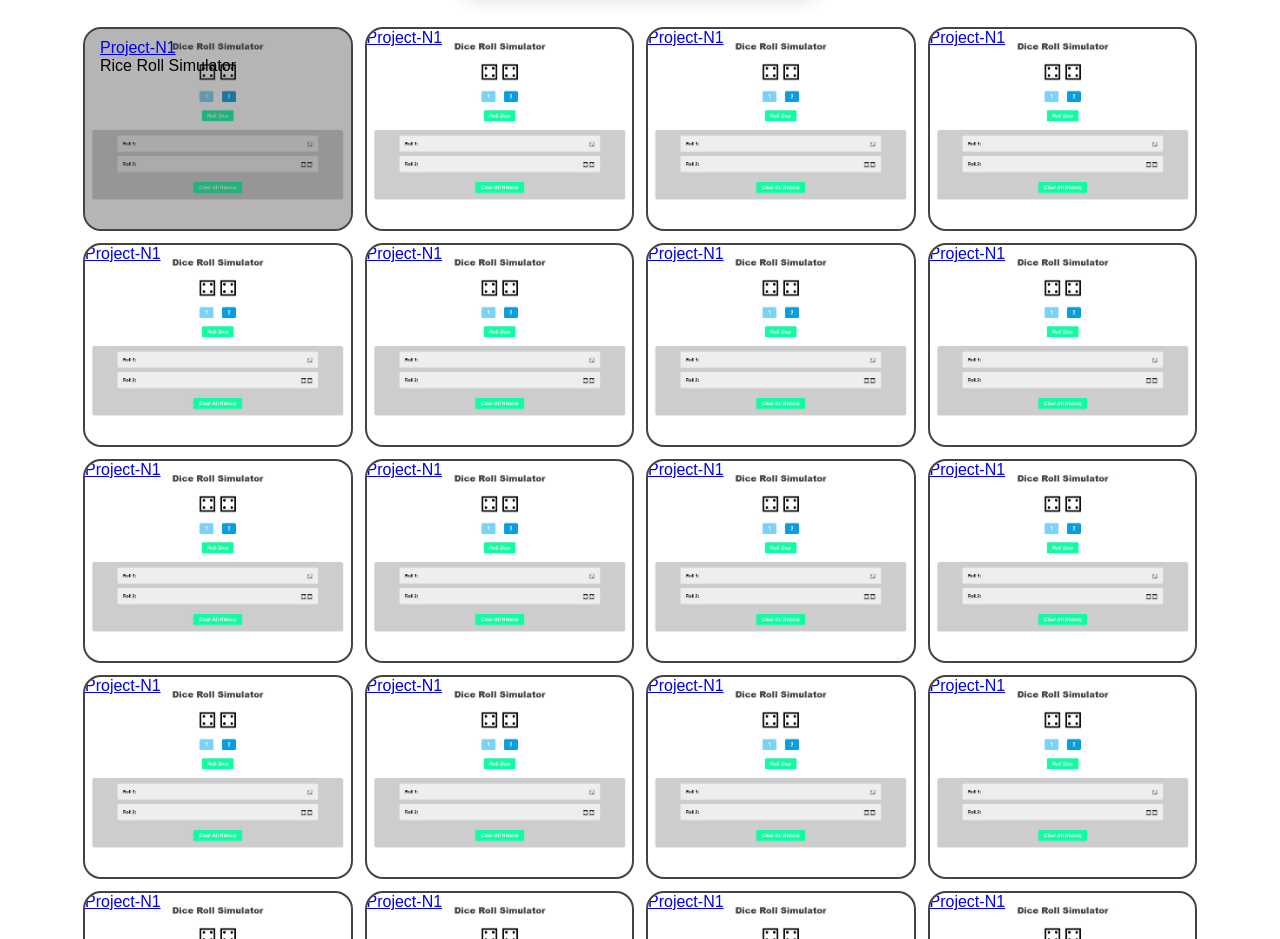
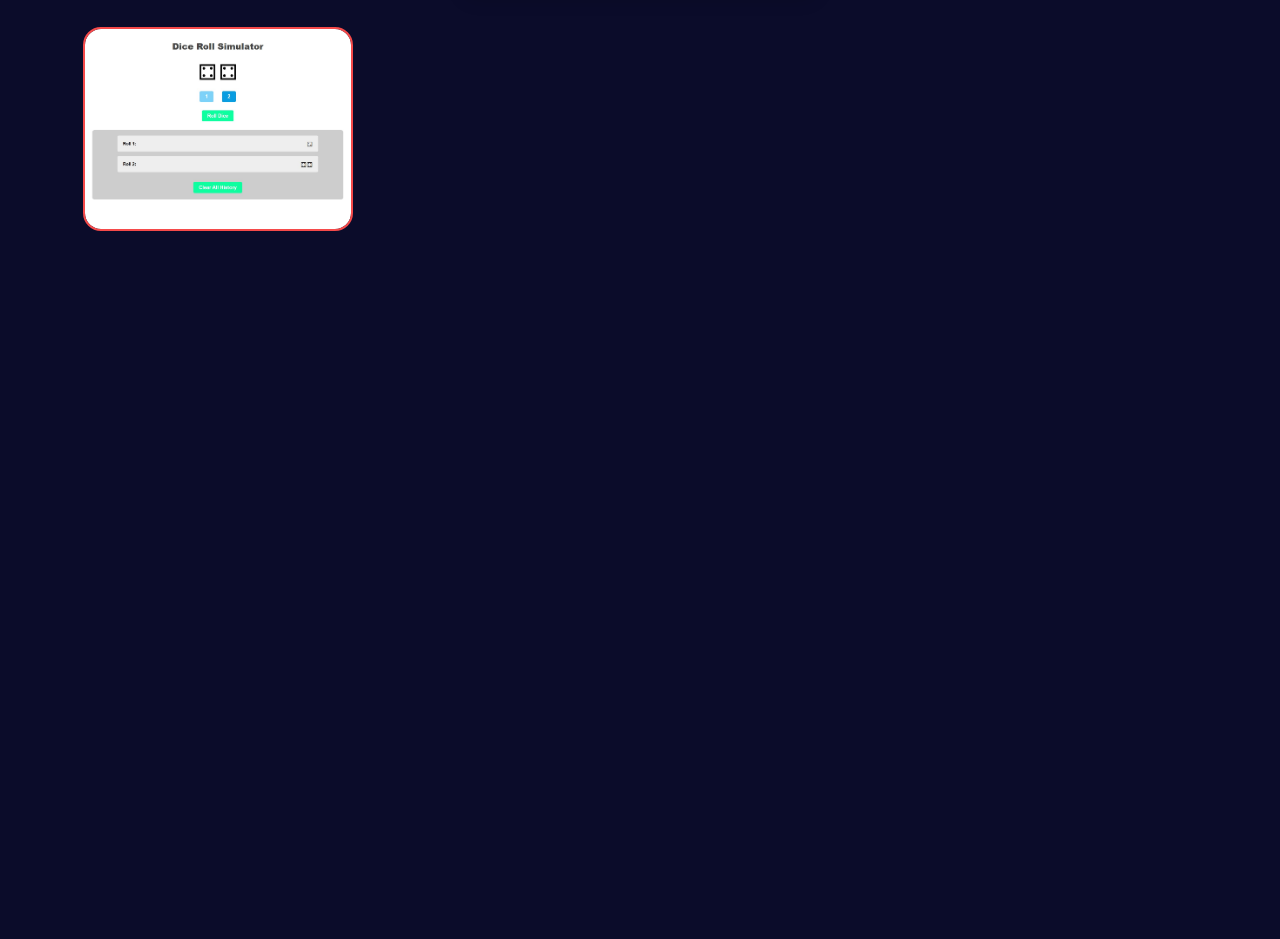
Before and after one commit to abdelilah-dev/50-mini-front-end-projects, a plain HTML site: page index.html in a window 1280 px wide. Shown: the part 176-1115 px from the top of the page. After the commit the page ends 800 px from the top, so only its background shows below. Drawn offline with Linux system fonts and the light colour scheme; files whose address does not match are found by name.

Commit message:
Upload the Update

```diff
--- a/index.html
+++ b/index.html
@@ -14,43 +14,11 @@
             <h1 class="main-heading">50 <br> THML - CSS - JS <br> projects</h1>
             <ul>
                 <li class="project-item">
-                    <div class="shadow-inside">
+                    <div class="box">
                         <a href="project-n1/index.html">Project-N1</a>
                         <p>Rice Roll Simulator</p>
                     </div>
                 </li>
-
-
-
-                <li class="project-item"><a href="project-n1/index.html">Project-N1</a></li>
-                <li class="project-item"><a href="project-n1/index.html">Project-N1</a></li>
-                <li class="project-item"><a href="project-n1/index.html">Project-N1</a></li>
-                <li class="project-item"><a href="project-n1/index.html">Project-N1</a></li>
-                <li class="project-item"><a href="project-n1/index.html">Project-N1</a></li>
-                <li class="project-item"><a href="project-n1/index.html">Project-N1</a></li>
-                <li class="project-item"><a href="project-n1/index.html">Project-N1</a></li>
-                <li class="project-item"><a href="project-n1/index.html">Project-N1</a></li>
-                <li class="project-item"><a href="project-n1/index.html">Project-N1</a></li>
-                <li class="project-item"><a href="project-n1/index.html">Project-N1</a></li>
-                <li class="project-item"><a href="project-n1/index.html">Project-N1</a></li>
-                <li class="project-item"><a href="project-n1/index.html">Project-N1</a></li>
-                <li class="project-item"><a href="project-n1/index.html">Project-N1</a></li>
-                <li class="project-item"><a href="project-n1/index.html">Project-N1</a></li>
-                <li class="project-item"><a href="project-n1/index.html">Project-N1</a></li>
-                <li class="project-item"><a href="project-n1/index.html">Project-N1</a></li>
-                <li class="project-item"><a href="project-n1/index.html">Project-N1</a></li>
-                <li class="project-item"><a href="project-n1/index.html">Project-N1</a></li>
-                <li class="project-item"><a href="project-n1/index.html">Project-N1</a></li>
-                <li class="project-item"><a href="project-n1/index.html">Project-N1</a></li>
-                <li class="project-item"><a href="project-n1/index.html">Project-N1</a></li>
-                <li class="project-item"><a href="project-n1/index.html">Project-N1</a></li>
-                <li class="project-item"><a href="project-n1/index.html">Project-N1</a></li>
-                <li class="project-item"><a href="project-n1/index.html">Project-N1</a></li>
-                <li class="project-item"><a href="project-n1/index.html">Project-N1</a></li>
-                <li class="project-item"><a href="project-n1/index.html">Project-N1</a></li>
-                <li class="project-item"><a href="project-n1/index.html">Project-N1</a></li>
-                <li class="project-item"><a href="project-n1/index.html">Project-N1</a></li>
-                <li class="project-item"><a href="project-n1/index.html">Project-N1</a></li>
             </ul>
         </div>
         <script src="main.js"> </script>
--- a/main.js
+++ b/main.js
@@ -1,4 +1,3 @@
-
 let projectItems = document.querySelectorAll(".project-item");
 projectItems.forEach((ele, index) => {
     ele.style.backgroundImage = `url('./project-n${index + 1}/preview.jpg')`;
--- a/style.css
+++ b/style.css
@@ -6,6 +6,7 @@
 
 body {
     font-family: Arial, Helvetica, sans-serif;
+    background-color: #0b0c2a;
 }
 
 .container {
@@ -49,8 +50,8 @@ body {
     font-family: Arial, Helvetica, sans-serif;
     text-align: center;
     font-weight: 900;
-    color: #444;
-    background: #00edfa4a;
+    color: white;
+    background: #e53637;
     width: fit-content;
     padding: 15px 50px;
     border-radius: 12px;
@@ -71,7 +72,7 @@ ul {
 
 ul li {
     overflow: hidden;
-    outline: 2px solid #444;
+    outline: 2px solid #f54a4a;
     border-radius: 16px;
     width: calc(calc(100% - 3rem) / 4);
     height: 200px;
@@ -80,11 +81,17 @@ ul li {
     background-repeat: no-repeat;
 }
 
-ul li .shadow-inside {
-    background: #3636365e;
+ul li .box {
     width: 100%;
     height: 100%;
     padding: 10px 15px;
+    background-color: rgb(11 12 42 / 81%);
+    transform: translateY(13rem);
+    transition: 0.3s;
+}
+
+ul li:hover .box {
+    transform: translateY(0);
 }
 
 @media (max-width: 1200px) {
@@ -105,4 +112,21 @@ ul li .shadow-inside {
     }
 }
 
-ul li a {}
+ul li a {
+    color: #e53637;
+    text-decoration: none;
+    font-weight: bold;
+    font-size: 20px;
+    text-align: center;
+    display: block;
+    padding: 20px 0;
+}
+
+ul li a:hover {
+    color: #ff1515;
+}
+
+ul li p {
+    text-align: center;
+    color: white;
+}
```
